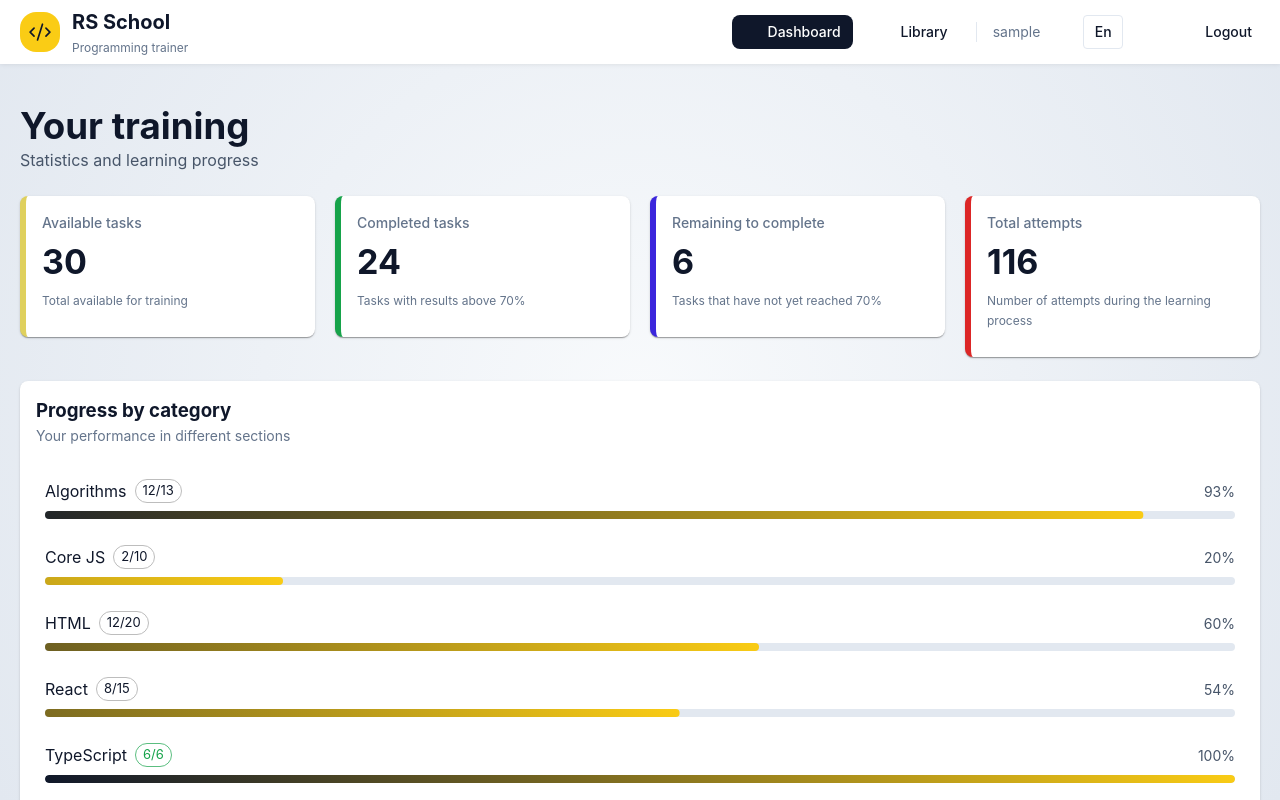
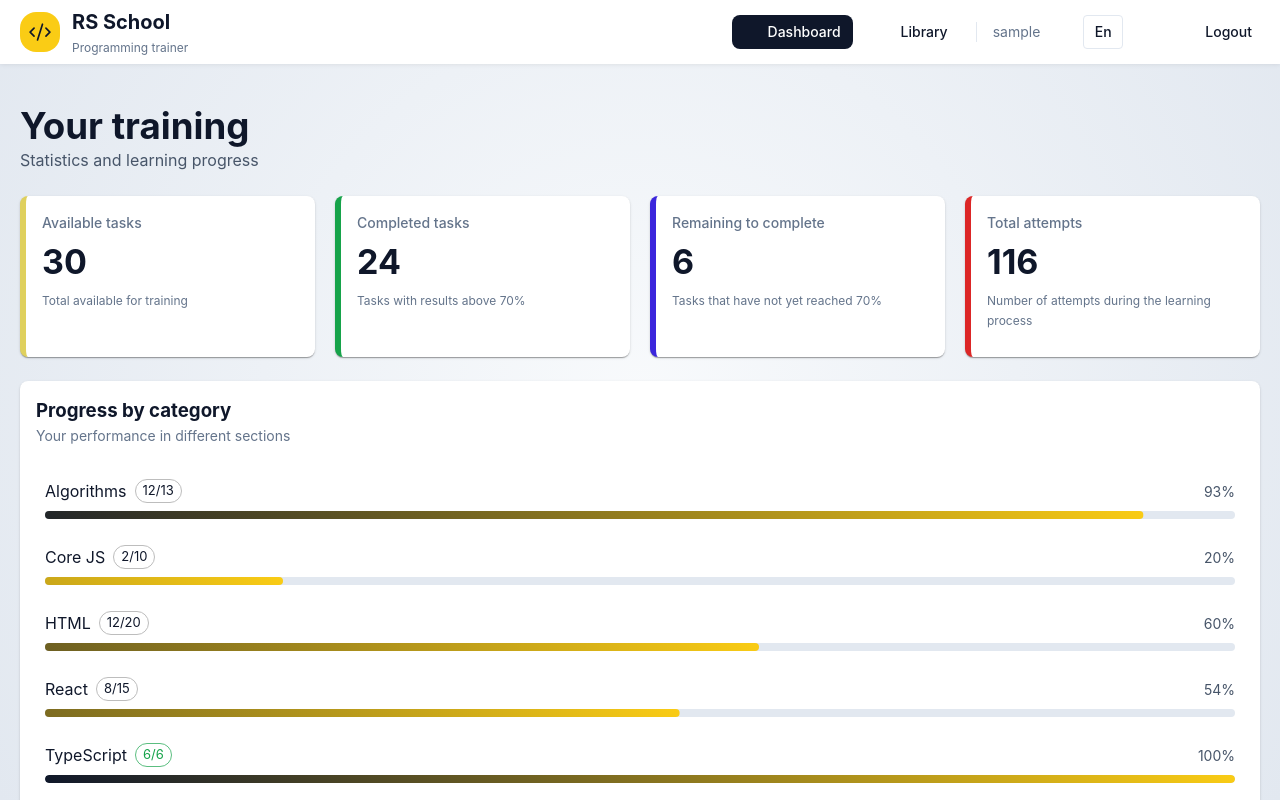
Before and after one commit to Artem-WebDeveloper/tandem, a React (Vite) app: page /dashboard in a window 1280 px wide. Shown: the top 800 px of the page. Built offline with nearby package versions, Linux system fonts and the light colour scheme; no server answers; sample sign-in values are in the browser's storage; some icons are missing.

Commit message:
fix: styles and semantic dashboard tiles

```diff
--- a/src/pages/Dashboard/CommonStatisticBlock/CommonStatisticBlock.module.scss
+++ b/src/pages/Dashboard/CommonStatisticBlock/CommonStatisticBlock.module.scss
@@ -1,18 +1,30 @@
-.wrapper {
+.list {
   width: 100%;
   display: grid;
   grid-template-columns: repeat(4, 1fr);
   gap: 20px;
+
+  &Item {
+    display: flex;
+  }
+
+  &Link {
+    display: flex;
+    flex: 1;
+    height: 100%;
+    text-decoration: none;
+    color: inherit;
+  }
 }
 
 @media (max-width: 1024px) {
-  .wrapper {
+  .list {
     grid-template-columns: repeat(2, 1fr);
   }
 }
 
 @media (max-width: 768px) {
-  .wrapper {
+  .list {
     grid-template-columns: 1fr;
   }
 }
--- a/src/pages/Dashboard/CommonStatisticBlock/CommonStatisticBlock.tsx
+++ b/src/pages/Dashboard/CommonStatisticBlock/CommonStatisticBlock.tsx
@@ -18,8 +18,9 @@ export default function CommonStatisticBlock({
   const { t } = useTranslation('dashboard');
 
   return (
-    <ul className={styles.wrapper}>
-      <Link to={`/library`}>
+    <ul className={styles.list}>
+      <li className={styles.listItem}>
+        <Link className={styles.listLink} to={`/library`}>
           <Tile
             title={t('dashboard.statistics.availableTask.title')}
             icon={<StarIcon color="warning" />}
@@ -29,8 +30,10 @@ export default function CommonStatisticBlock({
             isLoading={isLoading}
           />
         </Link>
+      </li>
 
-      <Link to={`/library?page=1&is_perfect=true`}>
+      <li className={styles.listItem}>
+        <Link className={styles.listLink} to={`/library?page=1&is_perfect=true`}>
           <Tile
             title={t('dashboard.statistics.completedTask.title')}
             icon={<SportsScoreIcon color="success" />}
@@ -40,8 +43,10 @@ export default function CommonStatisticBlock({
             isLoading={isLoading}
           />
         </Link>
+      </li>
 
-      <Link to={`/library?page=1&is_perfect=false`}>
+      <li className={styles.listItem}>
+        <Link className={styles.listLink} to={`/library?page=1&is_perfect=false`}>
           <Tile
             title={t('dashboard.statistics.remainingTest.title')}
             icon={<ScheduleIcon color="info" />}
@@ -51,7 +56,9 @@ export default function CommonStatisticBlock({
             isLoading={isLoading}
           />
         </Link>
+      </li>
 
+      <li className={styles.listItem}>
         <Tile
           title={t('dashboard.statistics.totalAttempts.title')}
           icon={<ReplayIcon color="error" />}
@@ -60,6 +67,7 @@ export default function CommonStatisticBlock({
           count={data?.totalAttempts ?? null}
           isLoading={isLoading}
         />
+      </li>
     </ul>
   );
 }
--- a/src/pages/Dashboard/CommonStatisticBlock/Tile/Tile.module.scss
+++ b/src/pages/Dashboard/CommonStatisticBlock/Tile/Tile.module.scss
@@ -6,6 +6,7 @@
   flex-direction: column;
   gap: 8px;
   transition: transform 0.3s ease;
+  flex: 1;
 
   @media (hover: hover) and (pointer: fine) {
     &:hover {
--- a/src/pages/Dashboard/CommonStatisticBlock/Tile/Tile.tsx
+++ b/src/pages/Dashboard/CommonStatisticBlock/Tile/Tile.tsx
@@ -14,7 +14,7 @@ export default function Tile({ title, count, icon, color, description, isLoading
   const theme = useTheme();
 
   return (
-    <li
+    <div
       className={styles.tile}
       style={{
         backgroundColor: theme.palette.background.paper,
@@ -38,6 +38,6 @@ export default function Tile({ title, count, icon, color, description, isLoading
       <p className={styles.description} style={{ color: theme.palette.textLight }}>
         {description}
       </p>
-    </li>
+    </div>
   );
 }
--- a/src/pages/Library/CardQuiz/CardQuiz.tsx
+++ b/src/pages/Library/CardQuiz/CardQuiz.tsx
@@ -8,7 +8,7 @@ import DescriptionOutlinedIcon from '@mui/icons-material/DescriptionOutlined';
 import AccessTimeRoundedIcon from '@mui/icons-material/AccessTimeRounded';
 
 import styles from './CardQuiz.module.scss';
-import type { LibraryQuiz } from '../types';
+import { tooltipProps, type LibraryQuiz } from '../types';
 import { difficultyLabels, getQuizTypeConfig, sectionConfig } from '@/core/configs/library.config';
 import DifficultyChip from '@/core/components/DifficultyChip/DifficultyChip';
 import HeaderIconStatus from './HeaderIconStatus/HeaderIconStatus';
@@ -162,12 +162,7 @@ export default function CardQuiz({ quizData }: { quizData: LibraryQuiz }) {
         </section>
       </main>
       <footer className={styles.cardFooter}>
-        <Tooltip
-          title={t('tooltips.condition')}
-          placement="top-start"
-          enterDelay={450}
-          leaveDelay={150}
-        >
+        <Tooltip title={t('tooltips.condition')} {...tooltipProps}>
           <Typography
             variant="body2"
             sx={{
@@ -177,6 +172,7 @@ export default function CardQuiz({ quizData }: { quizData: LibraryQuiz }) {
               textAlign: 'center',
               lineHeight: '1.4',
               userSelect: 'none',
+              cursor: 'help',
             }}
           >
             {bestResult !== null
--- a/src/pages/Library/CardQuiz/HeaderIconStatus/HeaderIconStatus.tsx
+++ b/src/pages/Library/CardQuiz/HeaderIconStatus/HeaderIconStatus.tsx
@@ -5,6 +5,7 @@ import AdjustRoundedIcon from '@mui/icons-material/AdjustRounded';
 import PanoramaFishEyeIcon from '@mui/icons-material/PanoramaFishEye';
 
 import { useTranslation } from 'react-i18next';
+import { tooltipProps } from '../../types';
 
 export default function HeaderIconStatus({
   isPerfect,
@@ -18,39 +19,21 @@ export default function HeaderIconStatus({
 
   if (isPerfect)
     return (
-      <Tooltip
-        title={t('tooltips.passed')}
-        arrow
-        placement="top-start"
-        enterDelay={350}
-        leaveDelay={150}
-      >
-        <CheckCircleOutlineRoundedIcon sx={{ color: theme.palette.success.main }} />
+      <Tooltip title={t('tooltips.passed')} {...tooltipProps}>
+        <CheckCircleOutlineRoundedIcon sx={{ color: theme.palette.success.main, cursor: 'help' }} />
       </Tooltip>
     );
 
   if (bestResult !== null)
     return (
-      <Tooltip
-        arrow
-        title={t('tooltips.notPassed')}
-        placement="top-start"
-        enterDelay={350}
-        leaveDelay={150}
-      >
-        <AdjustRoundedIcon sx={{ color: theme.palette.textLight }} />
+      <Tooltip title={t('tooltips.notPassed')} {...tooltipProps}>
+        <AdjustRoundedIcon sx={{ color: theme.palette.textLight, cursor: 'help' }} />
       </Tooltip>
     );
 
   return (
-    <Tooltip
-      arrow
-      title={t('tooltips.noResults')}
-      placement="top-start"
-      enterDelay={350}
-      leaveDelay={150}
-    >
-      <PanoramaFishEyeIcon sx={{ color: theme.palette.textUltralight }} />
+    <Tooltip title={t('tooltips.noResults')} {...tooltipProps}>
+      <PanoramaFishEyeIcon sx={{ color: theme.palette.textUltralight, cursor: 'help' }} />
     </Tooltip>
   );
 }
--- a/src/pages/Library/types/index.ts
+++ b/src/pages/Library/types/index.ts
@@ -1,3 +1,4 @@
+import type { TooltipProps } from '@mui/material';
 import type { BaseTask, Difficulty, TaskTheme, TaskType } from '@/core/types/quiz';
 
 export interface LibraryQuiz extends BaseTask {
@@ -33,3 +34,10 @@ export interface LibraryResponse {
   total_pages: number;
   results: LibraryQuiz[];
 }
+
+export const tooltipProps: Partial<TooltipProps> = {
+  arrow: true,
+  placement: 'top-start',
+  enterDelay: 200,
+  leaveDelay: 150,
+};
```
Lines whose indentation alone changed are shown as unchanged.
